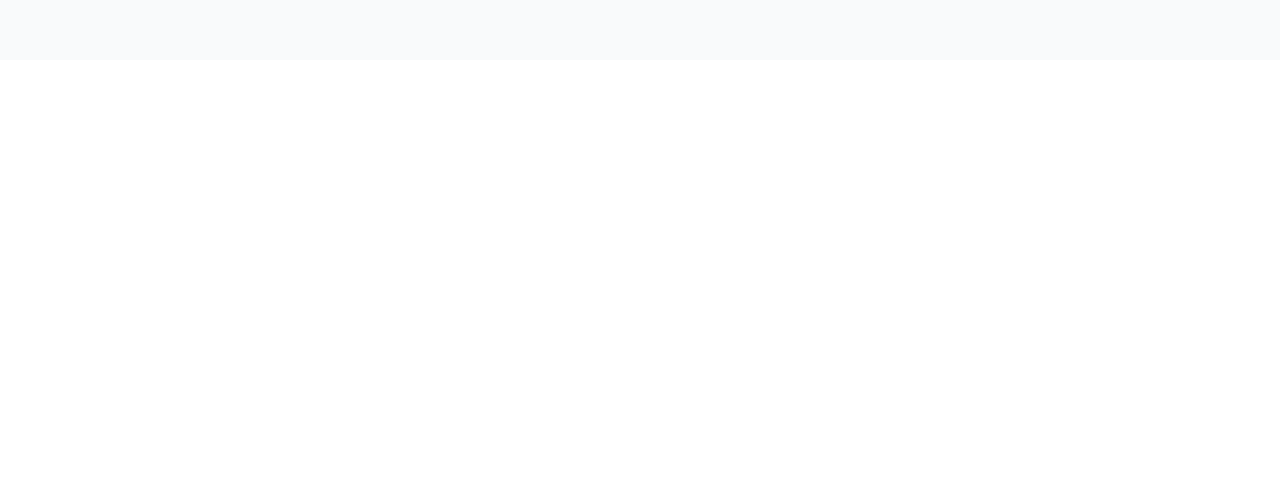
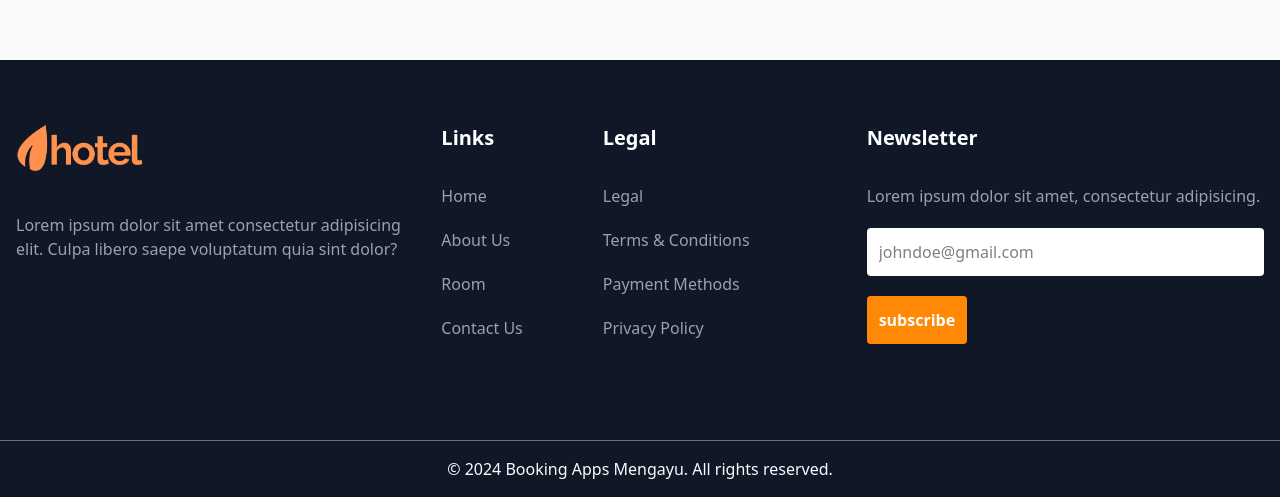
Before and after one commit to HuanAji/booking-web-mengayu-indonesia, a Next.js app: page / in a window 1280 px wide. Shown: the part 740-1237 px from the top of the page. Before the commit the page ends 800 px from the top, so only its background shows below. Built offline with nearby package versions, Linux system fonts and the light colour scheme.

Commit message:
Update Layout and Add Footer

```diff
--- a/app/layout.tsx
+++ b/app/layout.tsx
@@ -1,6 +1,7 @@
 import type { Metadata } from "next";
 import { Raleway } from "next/font/google";
 import Navbar from "@/component/navbar/navbar";
+import Footer from "@/component/footer";
 import "./globals.css";
 
 const raleway = Raleway({
@@ -23,6 +24,7 @@ export default function RootLayout({
       <body className={`${raleway.variable} ${raleway.variable} antialiased`}>
         <Navbar />
         <main className="bg-gray-50 min-h-screen">{children}</main>
+        <Footer />
       </body>
     </html>
   );
--- /dev/null
+++ b/component/footer.tsx
@@ -0,0 +1,87 @@
+import Link from "next/link";
+import Image from "next/image";
+
+const footer = () => {
+  return (
+    <footer className="bg-gray-900">
+      <div className="max-w-screen-xl-mx-auto px-4 w-full py-10 md:py-16">
+        <div className="grid md:grid-cols-3 gap-7">
+          <div>
+            <Link href="/" className="mb-10 block">
+              <Image src="/logo.png" alt="Logo" width={128} height={49} />
+            </Link>
+            <p className="text-gray-400">
+              Lorem ipsum dolor sit amet consectetur adipisicing elit. Culpa
+              libero saepe voluptatum quia sint dolor?
+            </p>
+          </div>
+
+          <div>
+            <div className="flex gap-20">
+              <div className="flex-1 md:flex-none">
+                <h4 className="mb-8 text-xl font-semibold text-white">Links</h4>
+                <ul className="list-item space-y-5 text-gray-400">
+                  <li>
+                    <Link href="/">Home</Link>
+                  </li>
+                  <li>
+                    <Link href="/about">About Us</Link>
+                  </li>
+                  <li>
+                    <Link href="/room">Room</Link>
+                  </li>
+                  <li>
+                    <Link href="/contact">Contact Us</Link>
+                  </li>
+                </ul>
+              </div>
+              <div className="flex-1 md:flex-none">
+                <h4 className="mb-8 text-xl font-semibold text-white">Legal</h4>
+                <ul className="list-item space-y-5 text-gray-400">
+                  <li>
+                    <Link href="/#">Legal</Link>
+                  </li>
+                  <li>
+                    <Link href="/#">Terms & Conditions</Link>
+                  </li>
+                  <li>
+                    <Link href="/#">Payment Methods</Link>
+                  </li>
+                  <li>
+                    <Link href="/#">Privacy Policy</Link>
+                  </li>
+                </ul>
+              </div>
+            </div>
+          </div>
+          <div>
+            <h4 className="mb-8 text-xl font-semibold text-white">
+              Newsletter
+            </h4>
+            <p className="text-gray-400 ">
+              Lorem ipsum dolor sit amet, consectetur adipisicing.
+            </p>
+            <form action="" className="mt-5">
+              <div className="mb-5 ">
+                <input
+                  type="text"
+                  name="email"
+                  className="w-full p-3 rounded-sm bg-white"
+                  placeholder="johndoe@gmail.com"
+                />
+              </div>
+              <button className="bg-orange-400 p-3 font-bold text-white text-center rounded-sm hover:bg-orange-500">
+                subscribe
+              </button>
+            </form>
+          </div>
+        </div>
+      </div>
+      <div className="max-w-screen-xl-mx-auto px-4 mt-8 border-t border-gray-500 py-4 text-center text-base text-gray-50">
+        &copy; 2024 Booking Apps Mengayu. All rights reserved.
+      </div>
+    </footer>
+  );
+};
+
+export default footer;
```
